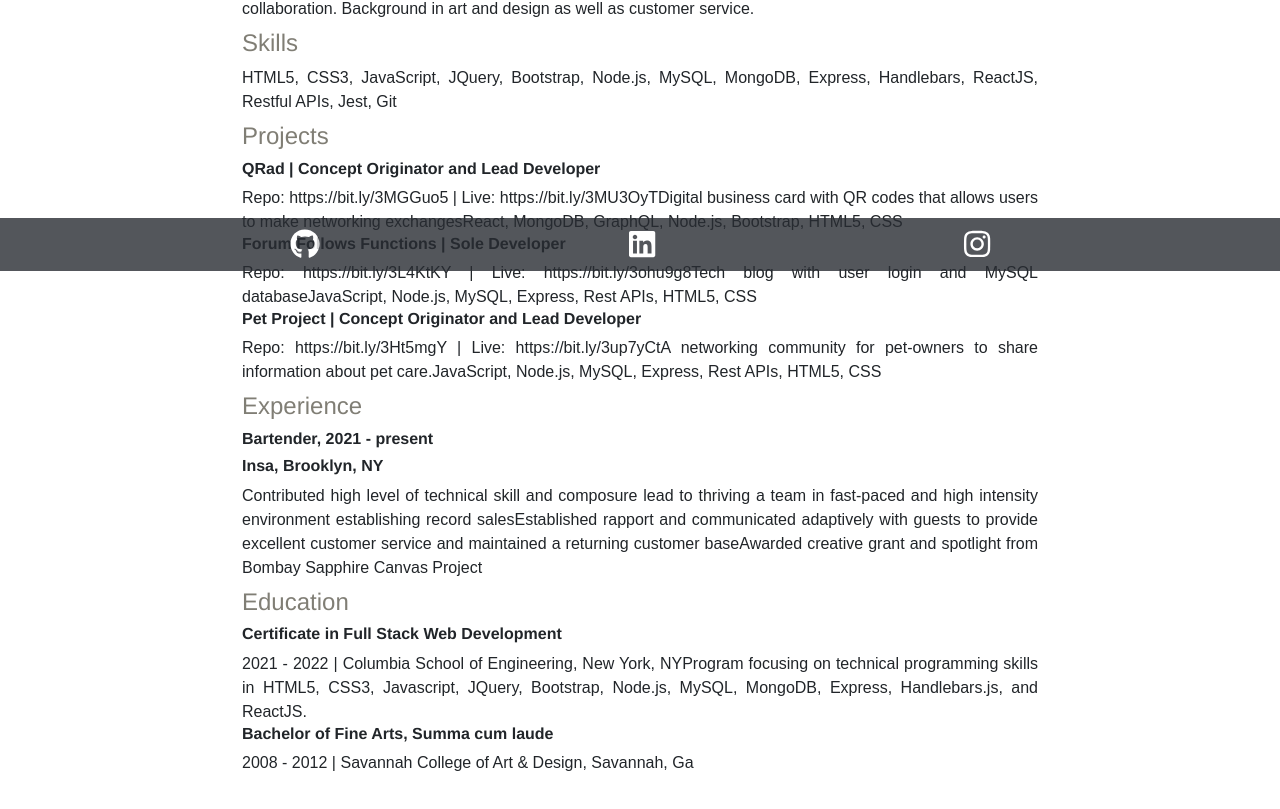
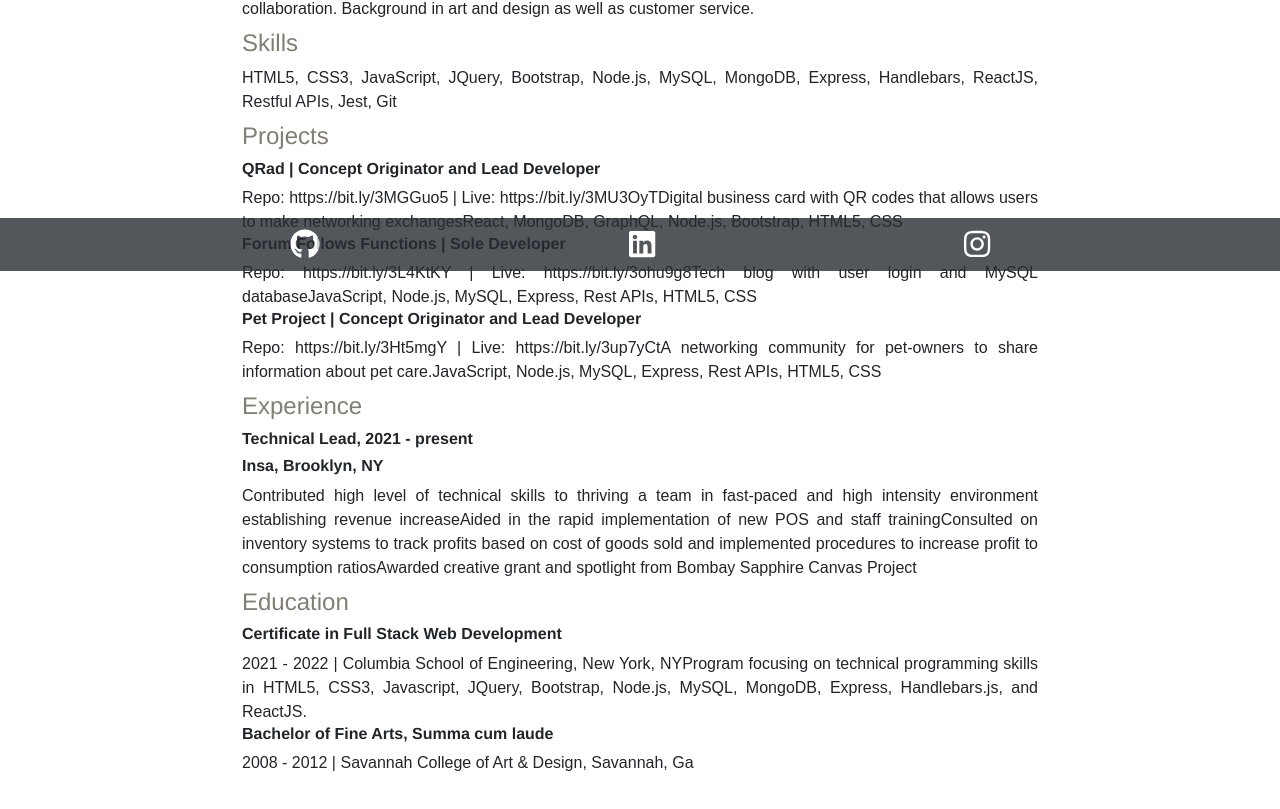
Before and after one commit to sihayah/portfoliofolio, a React (Create React App) app: page /resume in a window 1280 px wide. Shown: the part 531-1340 px from the top of the page. Built offline with nearby package versions, Linux system fonts and the light colour scheme; a web font is replaced by a local one.

Commit message:
updated resume content

```diff
--- a/src/pages/Resume/index.js
+++ b/src/pages/Resume/index.js
@@ -73,16 +73,19 @@ const Resume = () => {
                     <h4>
                         Experience
                     </h4>
-                    <h6>Bartender, 2021 - present
+                    <h6>Technical Lead, 2021 - present
                     </h6>
                     <h6>
                     Insa, Brooklyn, NY
                     </h6>
                     <p>
-                        Contributed high level of technical skill and composure lead to thriving a team in fast-paced and high intensity environment establishing record sales
+                        Contributed high level of technical skills to thriving a team in fast-paced and high intensity environment establishing revenue increase
                     </p>
                     <p>
-                        Established rapport and communicated adaptively with guests to provide excellent customer service and maintained a returning customer base
+                        Aided in the rapid implementation of new POS and staff training
+                    </p>
+                    <p>
+                        Consulted on inventory systems to track profits based on cost of goods sold and implemented procedures to increase profit to consumption ratios
                     </p>
                     <p>
                         Awarded creative grant and spotlight from Bombay Sapphire Canvas Project
```
